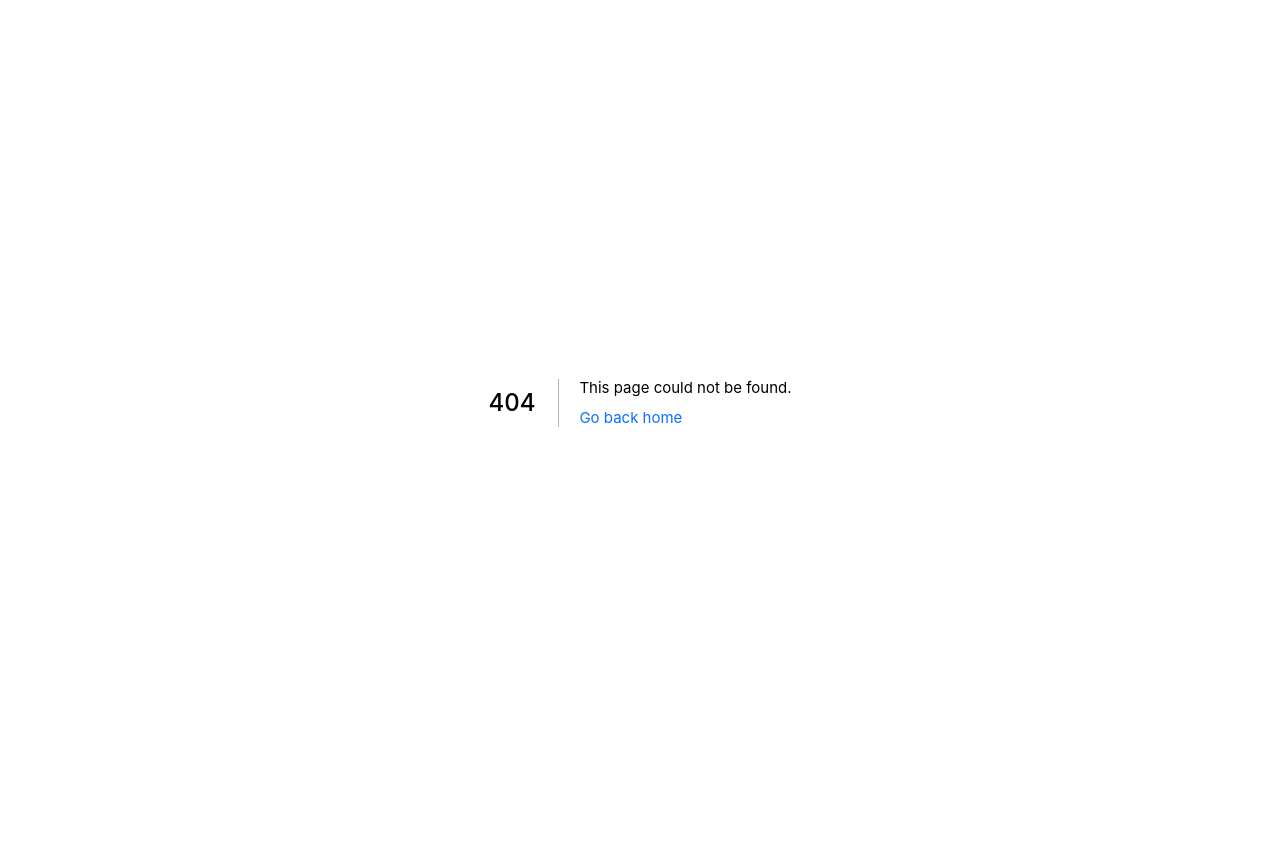
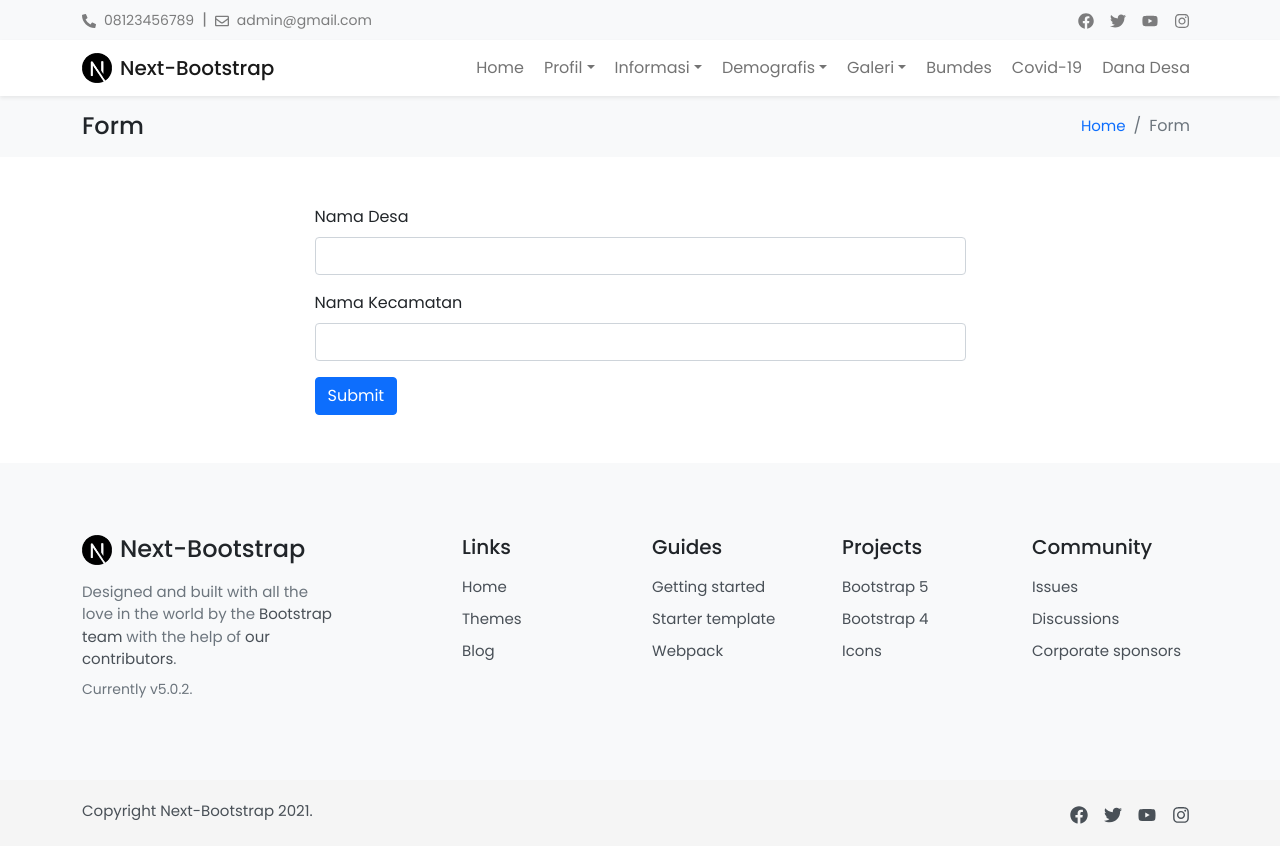
Before and after one commit to wahidari/next-bootstrap, a Next.js app: page /form in a window 1280 px wide. Before the commit this address had no page. Before the commit the page ends 800 px from the top, so only its background shows below. Built offline with nearby package versions, Linux system fonts and the light colour scheme.

Commit message:
add localstorage

```diff
--- /dev/null
+++ b/pages/form.js
@@ -0,0 +1,73 @@
+import Head from "next/head";
+import NavBarTop from "../components/NavBarTop";
+import Footer from "../components/Footer";
+import Breadcrumb from "../components/Breadcrumb";
+import PostCard from "../components/PostCard";
+import BackToTop from "../components/BackToTop";
+import { useRouter } from 'next/router'
+
+const title = "Form";
+
+export default function Form({identity}) {
+    const router = useRouter();
+
+    const submitForm = async (event) => {
+        event.preventDefault();
+        let namaDesa = event.target.namaDesa.value;
+        let namaKecamatan = event.target.namaKecamatan.value;
+        localStorage.setItem("namaDesa", namaDesa);
+        localStorage.setItem("namaKecamatan", namaKecamatan);
+        router.push("/");
+    };
+
+    return (
+        <>
+            <style jsx>
+                {`
+            `}
+            </style>
+
+            <Head>
+                <title>{title}</title>
+                <meta name="description" content="Next Bootstrap" />
+                <link rel="icon" href="/favicon.ico" />
+            </Head>
+
+            <NavBarTop />
+
+            <main>
+                <div className="bg-light">
+                    <Breadcrumb pageName="Form" currentPage="Form" />
+                </div>
+
+                <div className="container my-5">
+                    <form className="mx-auto col-7" onSubmit={submitForm}>
+                        <div className="mb-3">
+                            <label htmlFor="namaDesa" className="form-label">Nama Desa</label>
+                            <input type="text" className="form-control" id="namaDesa" aria-describedby="namaDesa" required/>
+                        </div>
+                        <div className="mb-3">
+                            <label htmlFor="namaKecamatan" className="form-label">Nama Kecamatan</label>
+                            <input type="text" className="form-control" id="namaKecamatan" required/>
+                        </div>
+                        <button type="submit" className="btn btn-primary">Submit</button>
+                    </form>
+                </div>
+            </main>
+
+            <Footer />
+
+            <BackToTop />
+        </>
+    );
+};
+
+// This gets called on every request to this page
+// export async function getServerSideProps() {
+//     const getSiteIdentity = await fetch(`${process.env.NEXT_PUBLIC_API_URL}/api/identity`);
+//     const identity = await getSiteIdentity.json();
+//     console.log(identity)
+//     return {
+//         props: { identity }, // will be passed to the page component as props
+//     };
+// };
```
Also changed, not shown: pages/api/identity.js (added, +21 -0 lines), pages/index.js (+19 -6 lines).
